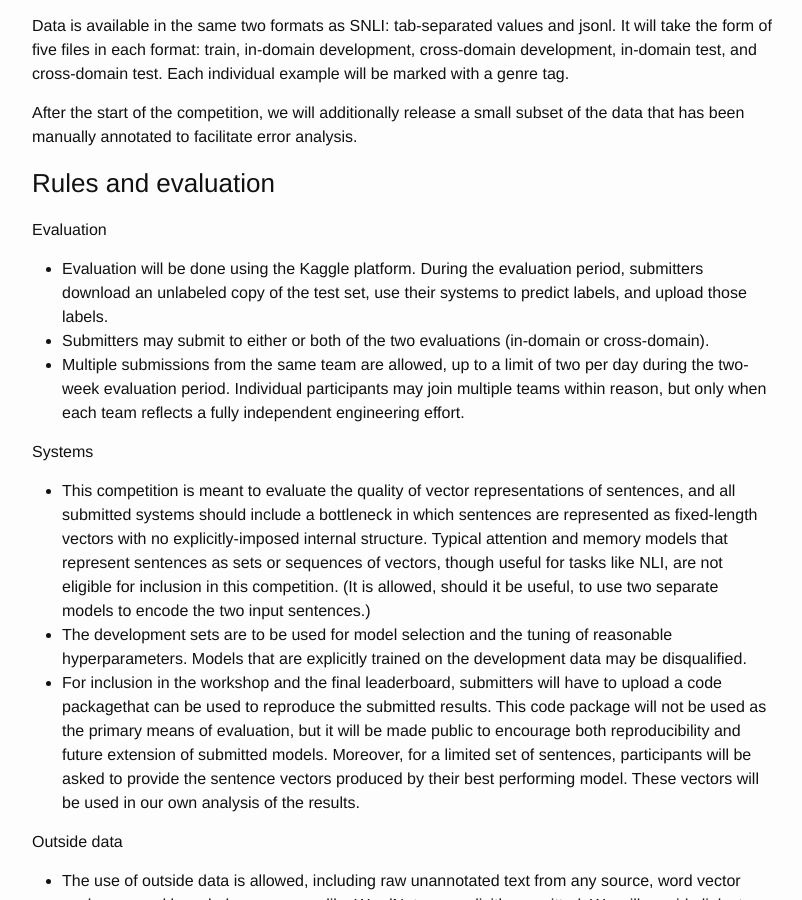
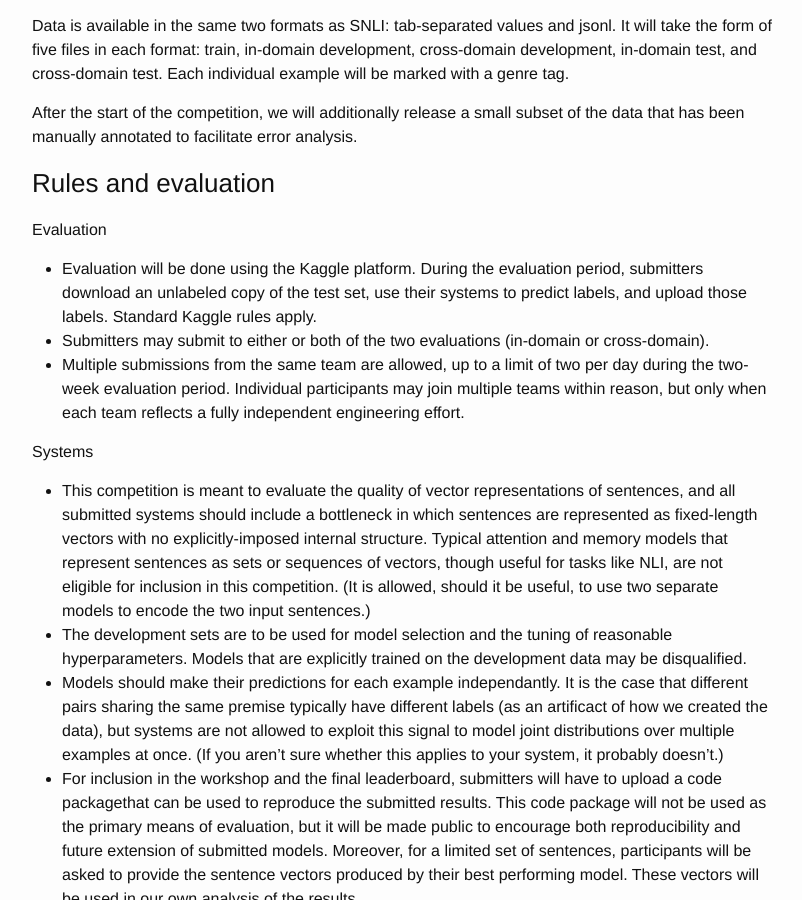
Before and after one commit to RepEval2017/RepEval2017.github.io, a Jekyll site: the page built from shared_task.md, in a window 1280 px wide and 900 px high, scrolled down 1694 px. Shown: the whole window, without its empty margins (238-1040 px from the left). Built offline with Jekyll 4.4.1, drawn with Linux system fonts in a browser that asks for light colours.

Commit message:
Arcane new rule.

```diff
--- a/shared_task.md
+++ b/shared_task.md
@@ -586,7 +586,7 @@ A preliminary version of the training and development sections of the task data
 
 <span class="c14 c28 c15">Evaluation</span>
 
-*   <span>Evaluation will be done using the Kaggle platform. During the evaluation period, submitters download an unlabeled copy of the test set, use their systems to predict labels, and upload those labels.</span>
+*   <span>Evaluation will be done using the Kaggle platform. During the evaluation period, submitters download an unlabeled copy of the test set, use their systems to predict labels, and upload those labels. Standard Kaggle rules apply.</span>
 *   <span class="c4">Submitters may submit to either or both of the two evaluations (in-domain or cross-domain).</span>
 *   <span class="c4">Multiple submissions from the same team are allowed, up to a limit of two per day during the two-week evaluation period. Individual participants may join multiple teams within reason, but only when each team reflects a fully independent engineering effort.</span>
 
@@ -596,6 +596,7 @@ A preliminary version of the training and development sections of the task data
 
 *   <span class="c4">This competition is meant to evaluate the quality of vector representations of sentences, and all submitted systems should include a bottleneck in which sentences are represented as fixed-length vectors with no explicitly-imposed internal structure. Typical attention and memory models that represent sentences as sets or sequences of vectors, though useful for tasks like NLI, are not eligible for inclusion in this competition. (It is allowed, should it be useful, to use two separate models to encode the two input sentences.)</span>
 *   <span class="c4">The development sets are to be used for model selection and the tuning of reasonable hyperparameters. Models that are explicitly trained on the development data may be disqualified.</span>
+*   <span class="c4">Models should make their predictions for each example independantly. It is the case that different pairs sharing the same premise typically have different labels (as an artificact of how we created the data), but systems are not allowed to exploit this signal to model joint distributions over multiple examples at once. (If you aren't sure whether this applies to your system, it probably doesn't.)</span>
 *   <span>For inclusion in the workshop and the final leaderboard, submitters will have to upload a</span> <span>code package</span><span>that can be used to reproduce the submitted results. This code package will not be used as the primary means of evaluation, but it will be made public to encourage both reproducibility and future extension of submitted models.</span> <span class="c4">Moreover, for a limited set of sentences, participants will be asked to provide the sentence vectors produced by their best performing model. These vectors will be used in our own analysis of the results.</span>
 
 <span class="c4"></span>
```
